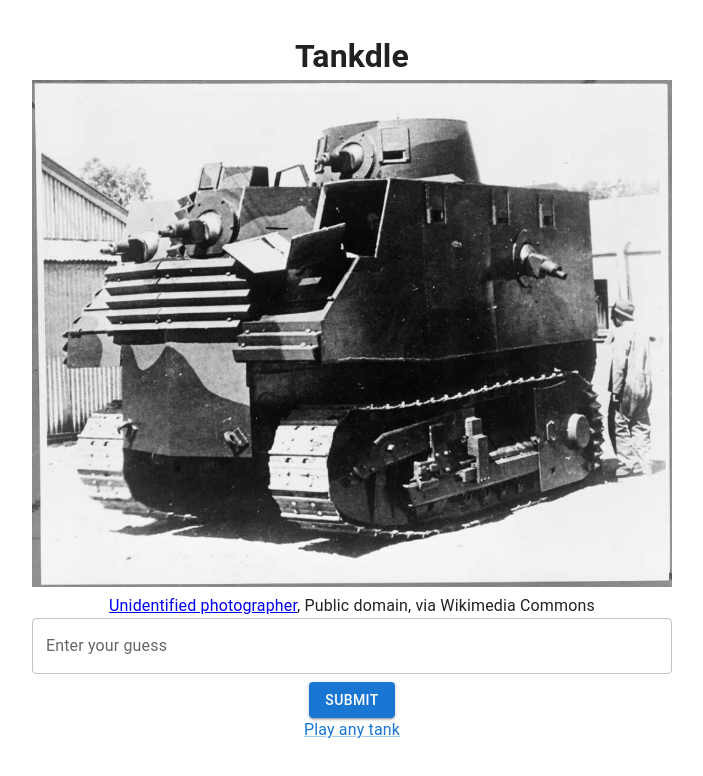
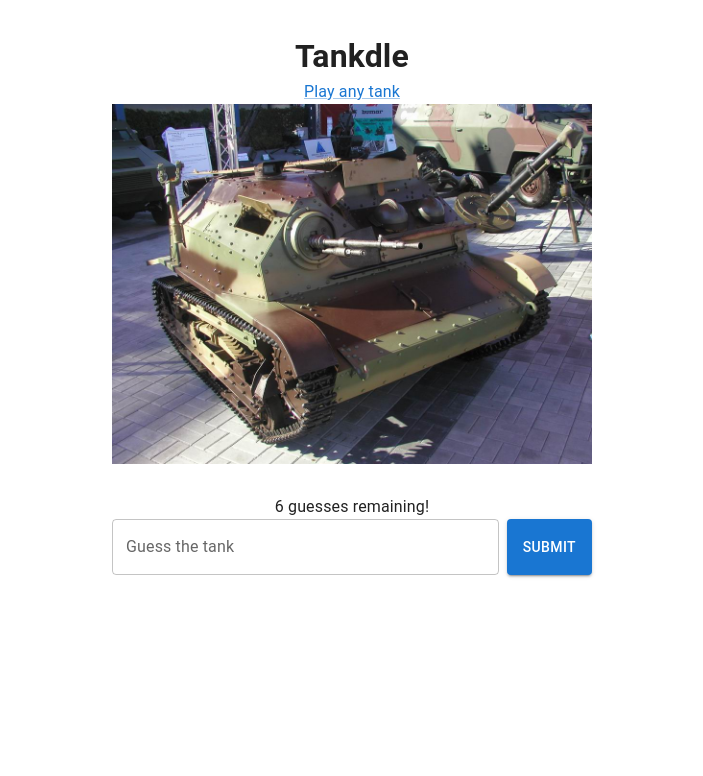
Before and after one commit to evanderh/tankdle, a React (Vite) app: page / in a window 1280 px wide. Shown: the top 776 px of the page, without its empty margins (288-991 px from the left). Built offline with nearby package versions, Linux system fonts and the light colour scheme.

Commit message:
add tank attributes and guess display

```diff
--- a/src/App.tsx
+++ b/src/App.tsx
@@ -1,5 +1,5 @@
 import { Routes, Route } from 'react-router-dom';
-import { ThemeProvider, CssBaseline } from '@mui/material';
+import { ThemeProvider, CssBaseline, Container } from '@mui/material';
 import { createTheme } from '@mui/material/styles';
 
 import Home from './pages/Home';
@@ -36,14 +36,13 @@ const App = () => {
   return (
     <ThemeProvider theme={getTheme(mode)}>
       <CssBaseline />
-
-      <div className="App">
+      <Container maxWidth="md">
         <h1>Tankdle</h1>
         <Routes>
           <Route path="/" element={<Home />} />
           <Route path="/tanks" element={<Tanks />} />
         </Routes>
-      </div>
+      </Container>
     </ThemeProvider>
   );
 };
--- a/src/components/Feedback.tsx
+++ b/src/components/Feedback.tsx
@@ -1,9 +1,43 @@
+import { Divider, Stack } from "@mui/material";
+import { Tank } from "../core/tanks";
+import { GameStatus } from "./Game";
+import Guess from "./Guess";
+
 interface Props {
-  feedback: string;
+  guesses: string[];
+  status: GameStatus;
+  tank: Tank;
 }
 
-const Feedback = ({ feedback }: Props) => {
-  return <div className="feedback">{feedback}</div>;
+const Feedback = ({ guesses, status, tank }: Props) => {
+  return (
+    <div className="feedback">
+      {status === 'win' &&
+        <p>Correct!</p>
+      }
+      {status === 'loss' &&
+        <p>Better luck next time!</p>
+      }
+      {status !== 'playing' &&
+        <p>The answer was: {tank.name}</p>
+      }
+
+      <Stack
+        divider={<Divider flexItem />}
+        spacing={1}
+      >
+        {guesses.slice().reverse().map(guess => (
+          <Guess
+            key={guess}
+            guess={guess}
+            answerTank={tank}
+          />
+        ))}
+      </Stack>
+
+      <br />
+    </div>
+  );
 };
 
 export default Feedback;
--- a/src/components/Game.tsx
+++ b/src/components/Game.tsx
@@ -2,20 +2,25 @@ import { useState } from 'react';
 import ImageDisplay from './ImageDisplay';
 import GuessInput from './GuessInput';
 import Feedback from './Feedback';
+import { TankImage } from "../core/tanks";
 
-import { TankImage } from "../core/tanks";
-import { checkGuess } from '../core/logic';
+export type GameStatus = 'playing' | 'win' | 'loss';
 
 interface Props {
   tankImage: TankImage,
 }
 
 const Game = ({ tankImage }: Props) => {
-  const [feedback, setFeedback] = useState('');
+  const [guesses, setGuesses] = useState<string[]>([]);
+  const [status, setStatus] = useState<GameStatus>('playing');
 
   const handleGuessSubmit = (guess: string) => {
-    const result = checkGuess(guess, tankImage.tank);
-    setFeedback(result);
+    if (guess === tankImage.tank.name) {
+      setStatus('win');
+    } else if (guesses.length >= 5) {
+      setStatus('loss');
+    }
+    setGuesses([...guesses, guess])
   };
 
   return (
@@ -23,9 +28,22 @@ const Game = ({ tankImage }: Props) => {
       <ImageDisplay
         imageUrl={tankImage.url}
         attribution={tankImage.attribution}
+        status={status}
       />
-      <GuessInput onGuessSubmit={handleGuessSubmit} />
-      <Feedback feedback={feedback} />
+      <br />
+
+      <GuessInput
+        onGuessSubmit={handleGuessSubmit}
+        guessesRemaining={6-guesses.length}
+        status={status}
+      />
+      <br />
+
+      <Feedback
+        guesses={guesses}
+        status={status}
+        tank={tankImage.tank}
+      />
     </>
   );
 };
--- /dev/null
+++ b/src/components/Guess.tsx
@@ -0,0 +1,63 @@
+import { Grid2, Paper } from "@mui/material";
+import { Tank, tanks } from "../core/tanks";
+
+interface TileProps {
+  field: keyof(Tank),
+  guessTank: Tank,
+  answerTank: Tank,
+};
+
+const Tile = ({ field, guessTank, answerTank }: TileProps) => {
+  return (
+    <Grid2 size="grow">
+      <Paper
+        elevation={4}
+        style={{
+          backgroundColor:
+            guessTank[field] === answerTank[field] ? 'green' : 'red',
+          height: '3em',
+          lineHeight: '3em',
+        }}
+      >
+        {guessTank[field]}
+      </Paper>
+    </Grid2>
+  );
+};
+
+interface Props {
+  guess: string;
+  answerTank: Tank;
+};
+
+const Guess = ({ guess, answerTank }: Props) => {
+  const guessTank = tanks.find(t => t.name === guess);
+  if (!guessTank) {
+    return;
+  }
+
+  return (
+    <div>
+      <h3>{guess}</h3>
+      <Grid2 container spacing={1}>
+        <Tile
+          field="built"
+          guessTank={guessTank}
+          answerTank={answerTank}
+        />
+        <Tile
+          field="type"
+          guessTank={guessTank}
+          answerTank={answerTank}
+        />
+        <Tile
+          field="origin"
+          guessTank={guessTank}
+          answerTank={answerTank}
+        />
+      </Grid2>
+    </div>
+  );
+};
+
+export default Guess;
--- a/src/components/GuessInput.tsx
+++ b/src/components/GuessInput.tsx
@@ -1,15 +1,22 @@
 import React, { useState } from 'react';
-import { Autocomplete, TextField, Button } from '@mui/material';
+import { Autocomplete, TextField, Button, Grid2 } from '@mui/material';
 
 import { tanks } from '../core/tanks';
+import { GameStatus } from './Game';
 
 const suggestions = tanks.map(tank => tank.name)
 
-interface GuessInputProps {
+interface Props {
   onGuessSubmit: (guess: string) => void;
+  guessesRemaining: number;
+  status: GameStatus;
 }
 
-const GuessInput: React.FC<GuessInputProps> = ({ onGuessSubmit }) => {
+const GuessInput = ({
+  onGuessSubmit,
+  guessesRemaining,
+  status,
+}: Props) => {
   const [guess, setGuess] = useState('');
 
   // eslint-disable-next-line @typescript-eslint/no-explicit-any
@@ -22,37 +29,40 @@ const GuessInput: React.FC<GuessInputProps> = ({ onGuessSubmit }) => {
     setGuess('');
   };
 
-  const handleKeyDown = (e: React.KeyboardEvent<HTMLInputElement>) => {
-    if (e.key === 'Enter') {
-      handleSubmit();
-    }
-  };
-
   return (
-    <div className="guess-input">
+    <>
+      <p>{guessesRemaining} guesses remaining!</p>
+      {status === 'playing' &&
+        <Grid2 container spacing={1}>
+          <Grid2 size="grow">
             <Autocomplete
               freeSolo
+              autoHighlight
               options={suggestions}
               inputValue={guess}
               onInputChange={handleInputChange}
               renderInput={(params) => (
                 <TextField
                   {...params}
-            label="Enter your guess"
+                  label="Guess the tank"
                   variant="outlined"
-            onKeyDown={handleKeyDown}
                 />
               )}
             />
+          </Grid2>
+          <Grid2 size="auto">
             <Button
               onClick={handleSubmit}
               variant="contained"
               color="primary"
-        style={{ marginTop: '8px' }}
+              style={{ height: '100%' }}
             >
               Submit
             </Button>
-    </div>
+          </Grid2>
+        </Grid2>
+      }
+    </>
   );
 };
 
--- a/src/components/ImageDisplay.tsx
+++ b/src/components/ImageDisplay.tsx
@@ -1,17 +1,20 @@
+import { GameStatus } from "./Game";
+
 interface Props {
   imageUrl: string;
-  attribution?: string
+  attribution?: string,
+  status: GameStatus,
 }
 
-const ImageDisplay = ({ imageUrl, attribution }: Props) => {
+const ImageDisplay = ({ imageUrl, attribution, status }: Props) => {
   return (
     <div className="image-display">
       <img
-        width={640}
+        width={480}
         src={imageUrl}
         alt="Tank of the day"
       />
-      {attribution && (
+      {attribution && status !== 'playing' && (
         <p dangerouslySetInnerHTML={{ __html: attribution }} />
       )}
     </div>
--- a/src/core/logic.ts
+++ /dev/null
@@ -1,24 +0,0 @@
-import { Tank } from "./tanks";
-
-const normalizeString = (str: string): string => {
-  return str.trim().toLowerCase().normalize("NFD").replace(/[\u0300-\u036f]/g, "");
-};
-
-export const checkGuess = (userGuess: string, tank: Tank): string => {
-  const normalizedGuess = normalizeString(userGuess);
-  const normalizedAnswer = normalizeString(tank.name);
-
-  if (normalizedGuess === normalizedAnswer) {
-    return 'Correct!';
-  }
-
-  if (tank.aliases) {
-    for (const alias of tank.aliases) {
-      if (normalizedGuess === normalizeString(alias)) {
-        return 'Correct!';
-      }
-    }
-  }
-
-  return 'Try again!';
-};
--- a/src/core/tanks.ts
+++ b/src/core/tanks.ts
@@ -1,8 +1,25 @@
 import { daysSinceStartDate } from "./date";
+
+export enum TankOrigin {
+  USA = 'United States',
+  Russia = 'Russia',
+  Poland = 'Poland',
+  NewZealand = 'New Zealand',
+}
+
+export enum TankType {
+  Tankette = 'Tankette',
+  Light = 'Light Tank',
+  Medium = 'Medium Tank',
+  Heavy = 'Heavy Tank',
+  MBT = 'Main Battle Tank',
+}
 
 export type Tank = {
   name: string;
-  aliases?: string[],
+  built: number;
+  type: TankType;
+  origin: TankOrigin;
 };
 
 export type TankImage = {
@@ -13,23 +30,45 @@ export type TankImage = {
 
 const BOB_SEMPLE: Tank = {
   name: 'Bob Semple',
+  built: 1940,
+  type: TankType.Light,
+  origin: TankOrigin.NewZealand,
 };
+
 const T14_ARMATA: Tank = {
   name: 'T-14 Armata',
-  aliases: ['T-14', 'T 14', 'Armata'],
+  built: 2015,
+  type: TankType.MBT,
+  origin: TankOrigin.Russia
 };
+
 const M1_ABRAMS: Tank = {
   name: 'M1 Abrams',
-  aliases: ['M1', 'Abrams'],
+  built: 1980,
+  type: TankType.MBT,
+  origin: TankOrigin.USA,
 };
+
+const TKS: Tank = {
+  name: 'TKS',
+  built: 1931,
+  type: TankType.Tankette,
+  origin: TankOrigin.Poland,
+}
 
 export const tanks: Tank[] = [
   BOB_SEMPLE,
   T14_ARMATA,
   M1_ABRAMS,
+  TKS,
 ];
 
 export const tankImages: TankImage[] = [
+  {
+    tank: TKS,
+    url: 'tanks/tank4.jpg',
+    attribution: 'Attribution, <a href="https://commons.wikimedia.org/w/index.php?curid=712156">Link</a>',
+  },
   {
     tank: BOB_SEMPLE,
     url: 'tanks/tank3.jpg',
--- a/src/index.css
+++ b/src/index.css
@@ -4,26 +4,11 @@
   font-weight: 400;
 
   color-scheme: light dark;
-  color: rgba(255, 255, 255, 0.87);
-  background-color: #242424;
 
   font-synthesis: none;
   text-rendering: optimizeLegibility;
   -webkit-font-smoothing: antialiased;
   -moz-osx-font-smoothing: grayscale;
-}
-
-@media (prefers-color-scheme: light) {
-  :root {
-    color: #213547;
-    background-color: #ffffff;
-  }
-  a:hover {
-    color: #747bff;
-  }
-  button {
-    background-color: #f9f9f9;
-  }
 }
 
 * {
--- a/src/pages/Home.tsx
+++ b/src/pages/Home.tsx
@@ -10,8 +10,8 @@ const Home: React.FC = () => {
 
   return (
     <>
+      <MuiLink to="/tanks" component={RouterLink}>Play any tank</MuiLink>
       <Game tankImage={tankImage} />
-      <MuiLink to="/tanks" component={RouterLink}>Play any tank</MuiLink>
     </>
   );
 };
```
Also changed, not shown: public/tanks/tank4.jpg (added). Lines whose indentation alone changed are shown as unchanged.
